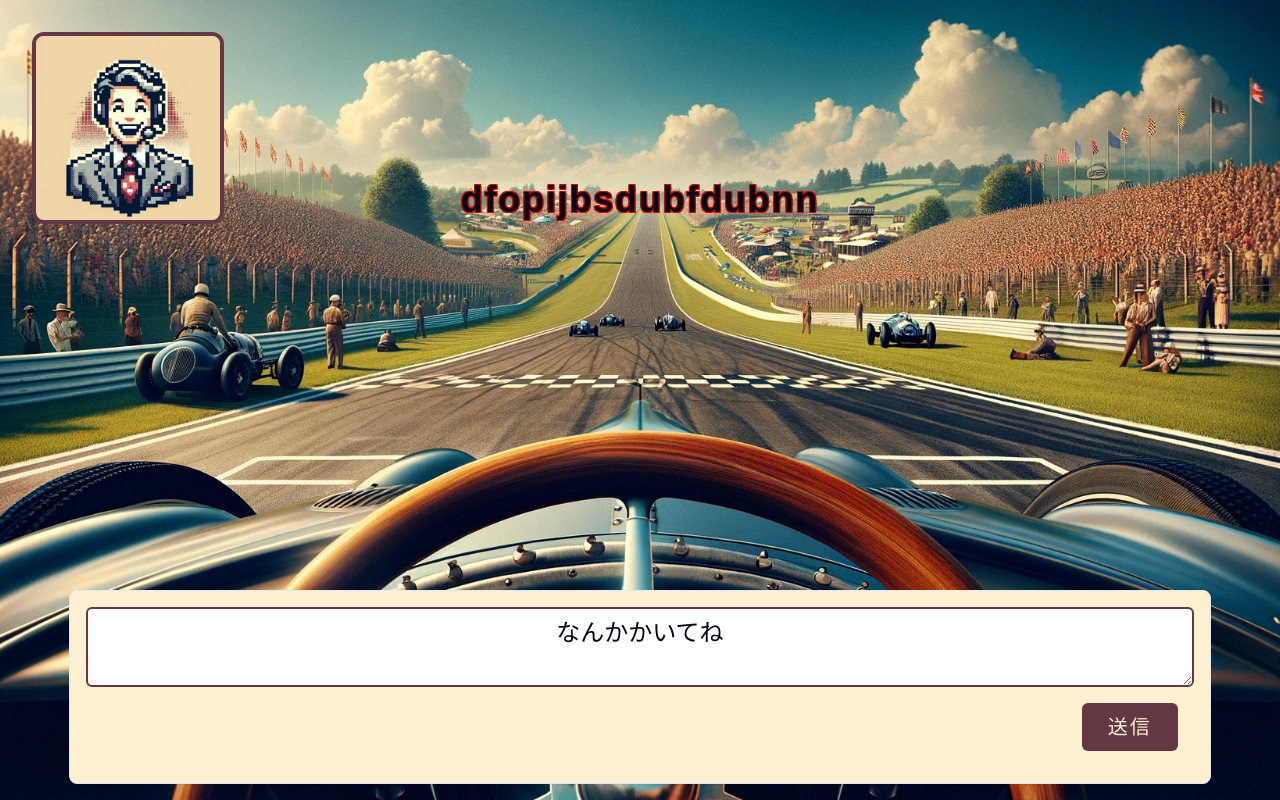
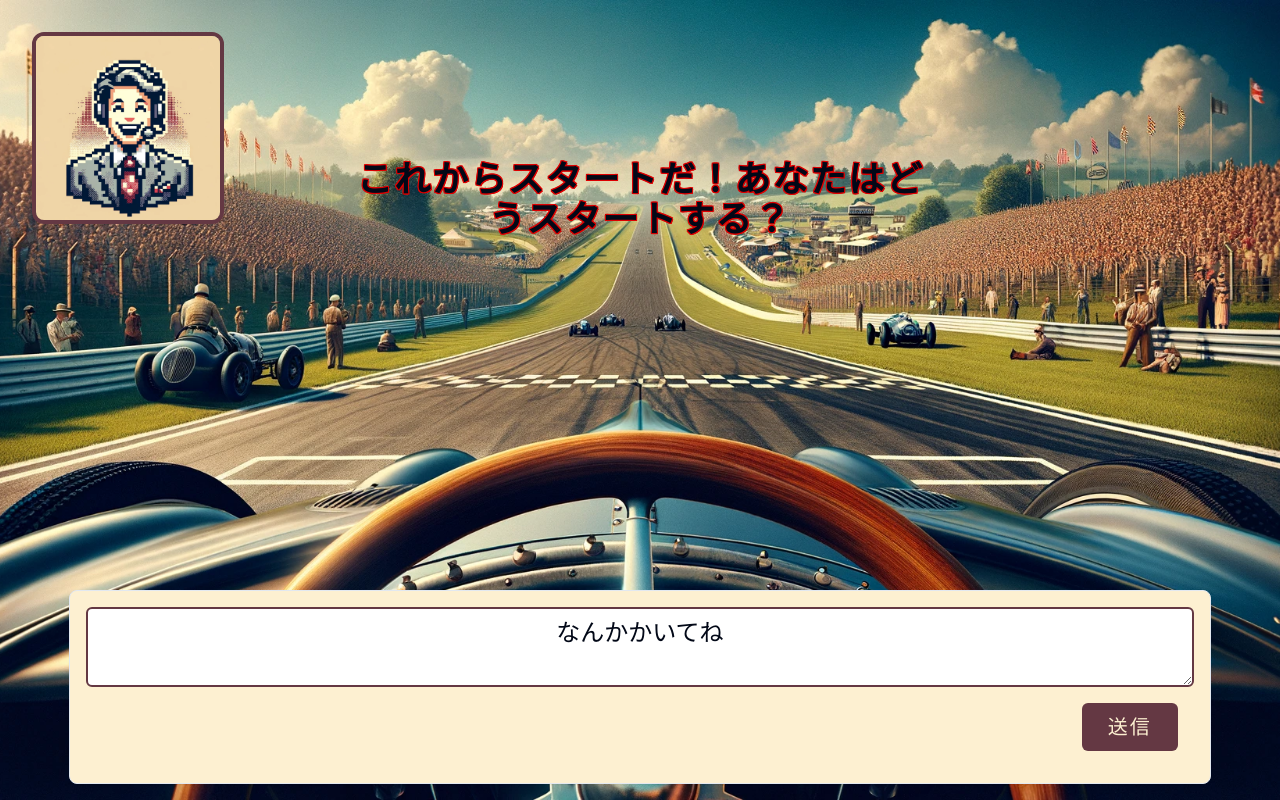
Before and after one commit to nose221834/ChatGP, a Next.js app in the folder view/: page /race in a window 1280 px wide. Built offline with nearby package versions, Linux system fonts and the light colour scheme; a web font is replaced by a local one.

Commit message:
Interactive画面の作成

```diff
--- a/view/src/app/race/Interactive.tsx
+++ b/view/src/app/race/Interactive.tsx
@@ -6,7 +6,7 @@ import { Textarea } from "@/components/ui/textarea";
 import { Button } from "@/components/ui/button";
 import { Card } from "@/components/ui/card";
 import { SubmitProps, InteProps, ResponceProps, ProgProps } from "./type";
-import { messages } from "./text";
+import { messages } from "./messages";
 
 export function Interactive({ path, order, scene, submit }: InteProps) {
   const {
@@ -18,6 +18,19 @@ export function Interactive({ path, order, scene, submit }: InteProps) {
       text: "なんかかいてね",
     },
   });
+
+  console.log("scene", scene);
+  const message = messages(scene);
+
+  if (!message) {
+    return (
+      <div className="flex justify-around items-center">
+        <div className="">不正な値が入ってきました。リロードしてください。</div>
+      </div>
+    );
+  }
+
+  console.log(message);
 
   return (
     <div className="flex flex-col items-center justify-between w-screen h-screen overflow-hidden bg-basecolor">
@@ -31,7 +44,7 @@ export function Interactive({ path, order, scene, submit }: InteProps) {
       <div className="flex flex-col justify-around items-center z-10 p-4 w-3/5 h-1/2">
         <div className="flex flex-col justify-around items-center  h-full w-full p-4">
           <div className="  font-extrabold text-4xl tracking-wider text-center w-11/12  p-8">
-            <p className=" text-shadow-edge">dfopijbsdubfdubnn</p>
+            <p className=" text-shadow-edge">{message}</p>
           </div>
         </div>
       </div>
--- /dev/null
+++ b/view/src/app/race/messages.tsx
@@ -0,0 +1,13 @@
+export function messages(scene: number) {
+  if (scene === 0) {
+    return "これからスタートだ！あなたはどうスタートする？";
+  } else if (scene === 1) {
+    return "レース中盤だ！カーブが目の前にある！あなたはどうする？";
+  } else if (scene === 2) {
+    return "レース終盤だ！最後の直線だ！あなたはどうする？";
+  } else {
+    return undefined;
+  }
+}
+
+// TODO 順位を受け取って、コンポーネントとして返すようにする
--- a/view/src/app/race/page.tsx
+++ b/view/src/app/race/page.tsx
@@ -26,8 +26,8 @@ export default function Home() {
     setResponce(false);
   }
 
-  console.log(scene);
-  console.log(responce);
+  // console.log(scene);
+  // console.log(responce);
 
   if (!responce) {
     return (
--- a/view/src/app/race/text.ts
+++ /dev/null
@@ -1,5 +0,0 @@
-export const messages = {
-  1: "こんにちは！これからスタートダッシュです！あなたはどうスタートしますか？",
-  2: "レース中盤です！カーブに差し掛かりました。あなたはどうしますか？",
-  3: "レース終盤です！最後の直線です！あなたはどうしますか？",
-};
```
